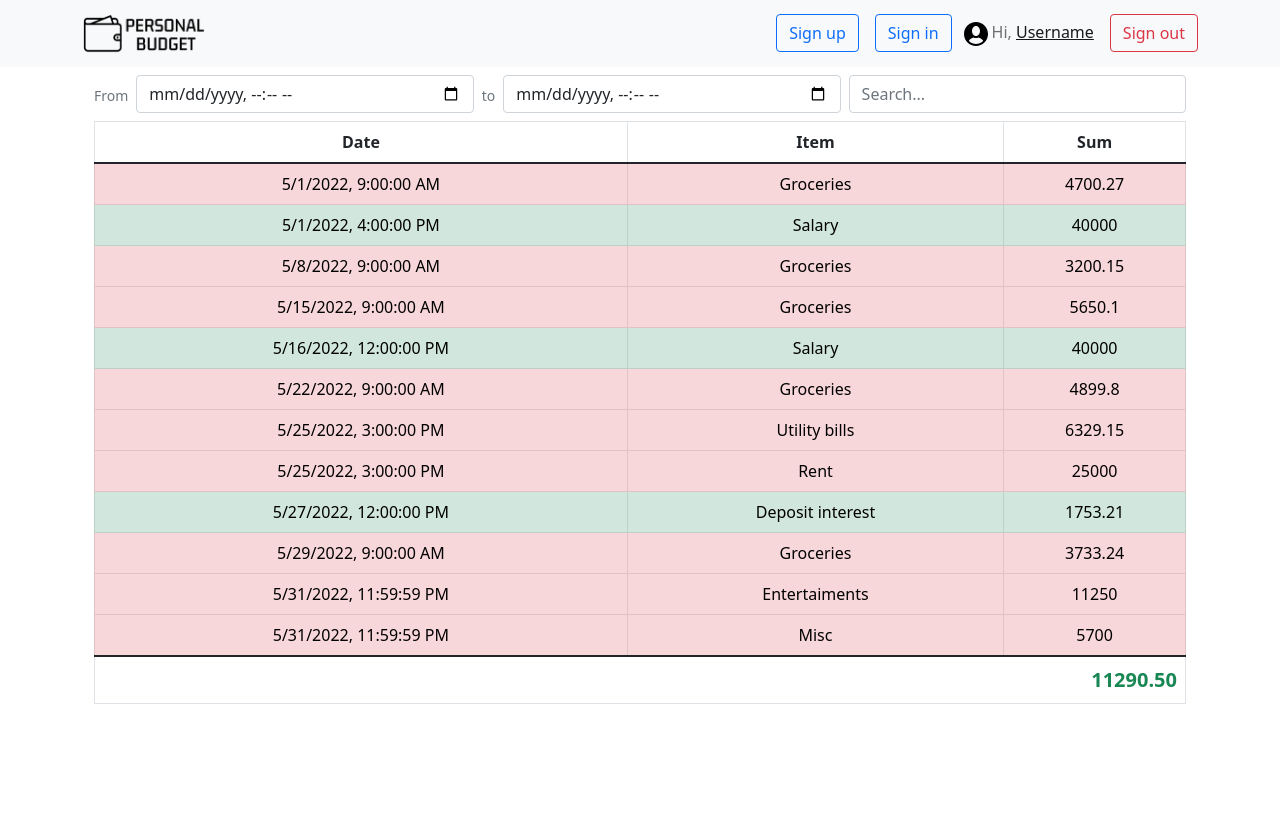
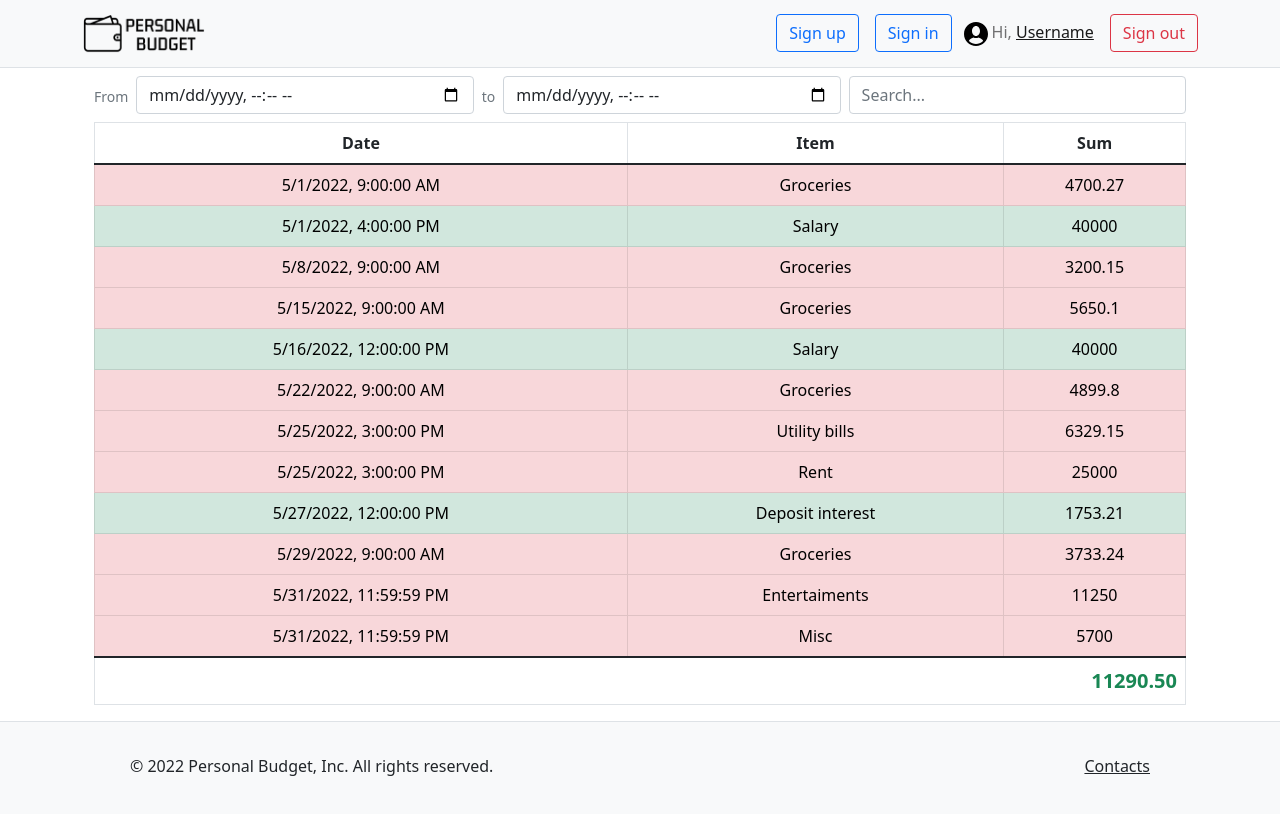
Before and after one commit to exkirilg/PersonalBudget_frontend, a React (Create React App) app: page / in a window 1280 px wide. Shown: the top 814 px of the page. Built offline with nearby package versions, Linux system fonts and the light colour scheme.

Commit message:
add footer

```diff
--- a/src/App.tsx
+++ b/src/App.tsx
@@ -3,13 +3,15 @@ import './App.css';
 import 'bootstrap/dist/css/bootstrap.min.css'
 
 import { Header } from './Components/Header';
+import { Footer } from './Components/Footer';
 import { HomePage } from './Pages/HomePage';
 
 function App() {
   return (
-    <div className="App">
+    <div className="App d-flex flex-column min-vh-100">
       <Header />
       <HomePage />
+      <Footer />
     </div>
   );
 }
--- /dev/null
+++ b/src/Components/Footer.tsx
@@ -0,0 +1,20 @@
+import React from "react";
+
+import Container from "react-bootstrap/Container";
+
+export const Footer = () => (
+    <footer className="bg-light mt-auto border-top">
+        <Container>
+            <div className="d-flex justify-content-between py-2 my-4">
+                <p className="ms-5">© 2022 Personal Budget, Inc. All rights reserved.</p>
+                <ul className="list-unstyled d-flex me-5">
+                    <li className="ms-3">
+                        <a className="link-dark" href="#">
+                            Contacts
+                        </a>
+                    </li>
+                </ul>
+            </div>
+        </Container>
+    </footer>
+);
--- a/src/Components/Header.tsx
+++ b/src/Components/Header.tsx
@@ -8,7 +8,7 @@ import Stack from "react-bootstrap/Stack";
 import Button from "react-bootstrap/Button";
 
 export const Header = () => (
-    <Navbar bg="light">
+    <Navbar bg="light" className="border-bottom">
         <Container>
             <Navbar.Brand href="/">
                 <Logo />
```
